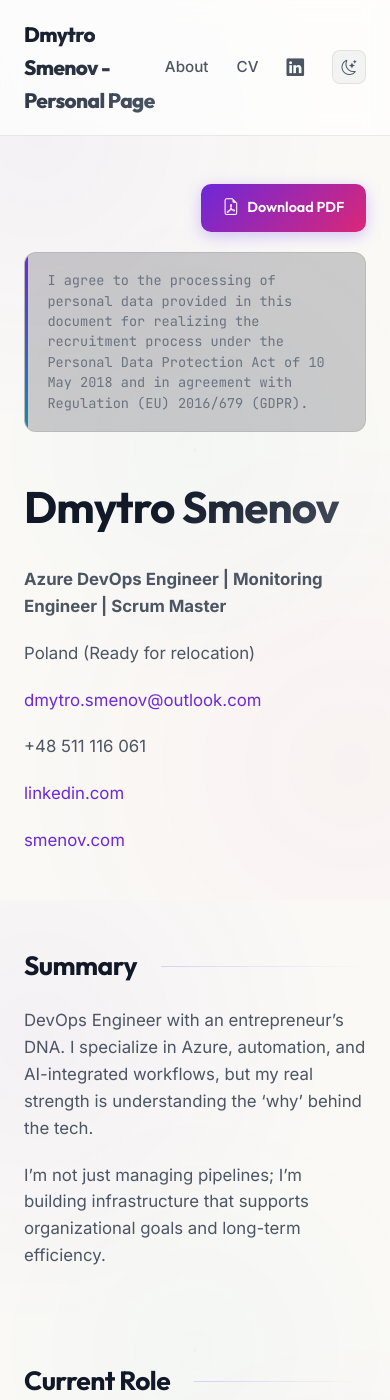
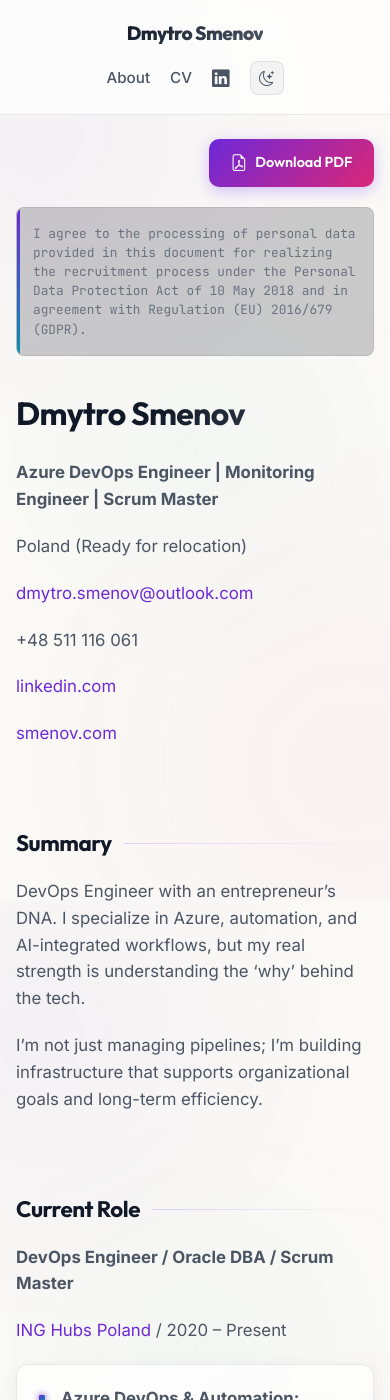
Before and after one commit to dsmenov/dsmenov.github.io, a Jekyll site: the page built from cv.md, in a window 390 px wide and 1400 px high. Built offline with Jekyll 4.4.1, drawn with Linux system fonts in a browser that asks for light colours; our own code applies the rules of GitHub Pages for plain Markdown files; some of the changed text lies outside the part shown.

```diff
--- a/_layouts/default.html
+++ b/_layouts/default.html
@@ -22,7 +22,7 @@
   <header class="main-header no-print">
     <nav class="nav-container">
       <div class="logo">
-        <a href="/">{{ site.title }}</a>
+        <a href="/">Dmytro Smenov</a>
       </div>
       <div class="nav-links">
         <a href="/" title="About">About</a>
@@ -42,7 +42,7 @@
   </main>
 
   <footer>
-    <p>&copy; XXI century - {{ site.title }}</p>
+    <p>&copy; XXI century - Dmytro Smenov</p>
   </footer>
 
   <script>
--- a/assets/css/style.css
+++ b/assets/css/style.css
@@ -562,3 +562,68 @@ footer p {
     page-break-after: always !important;
   }
 }
+
+/* Mobile Responsiveness Overrides */
+@media (max-width: 600px) {
+  h1 {
+    font-size: 2rem !important;
+    margin-bottom: 1.25rem !important;
+  }
+
+  h2 {
+    font-size: 1.4rem !important;
+    margin-top: 2rem !important;
+    margin-bottom: 1rem !important;
+    gap: 0.25rem !important;
+  }
+
+  h2::after {
+    margin-left: 0.5rem !important;
+  }
+
+  .nav-container {
+    flex-direction: column !important;
+    gap: 0.75rem !important;
+    padding: 0 1rem !important;
+    text-align: center !important;
+  }
+
+  .logo a {
+    font-size: 1.2rem !important;
+  }
+
+  .nav-links {
+    gap: 1.25rem !important;
+    width: 100% !important;
+    justify-content: center !important;
+  }
+
+  main,
+  .content-wrapper {
+    margin: 1.5rem auto !important;
+    padding: 0 1rem !important;
+  }
+
+  .content-wrapper h2 + ul,
+  .content-wrapper p + ul {
+    padding: 1.25rem !important;
+    margin: 1rem 0 2rem 0 !important;
+    border-radius: 12px !important;
+  }
+
+  .profile-photo {
+    margin: 2rem auto !important;
+    max-width: 220px !important;
+  }
+
+  .gdpr {
+    padding: 1rem !important;
+    font-size: 0.8rem !important;
+    margin-bottom: 2rem !important;
+    border-radius: 8px !important;
+  }
+
+  footer {
+    padding: 2rem 1rem !important;
+  }
+}
```
